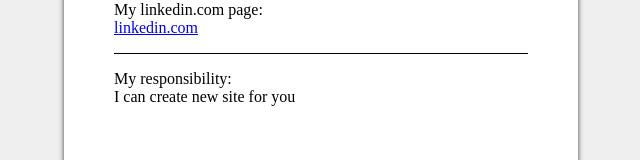
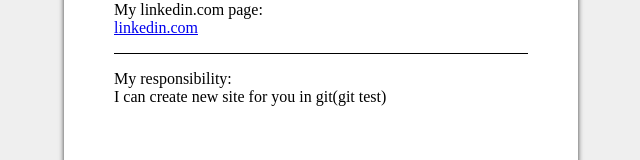
Before and after one commit to redoxsparrowhawk/mycvproject, a plain HTML site: page index.html in a window 1280 px wide. Shown: the part 473-633 px from the top of the page, without its empty margins (319-959 px from the left). Drawn offline with Linux system fonts and the light colour scheme.

Commit message:
git test line
git test line

```diff
--- a/index.html
+++ b/index.html
@@ -114,7 +114,7 @@ margin:0px auto;
       <p>
         My responsibility:
         <br>
-        I can create new site for you
+        I can create new site for you in git(git test)
       </p>
     </div>
 </div>
```
